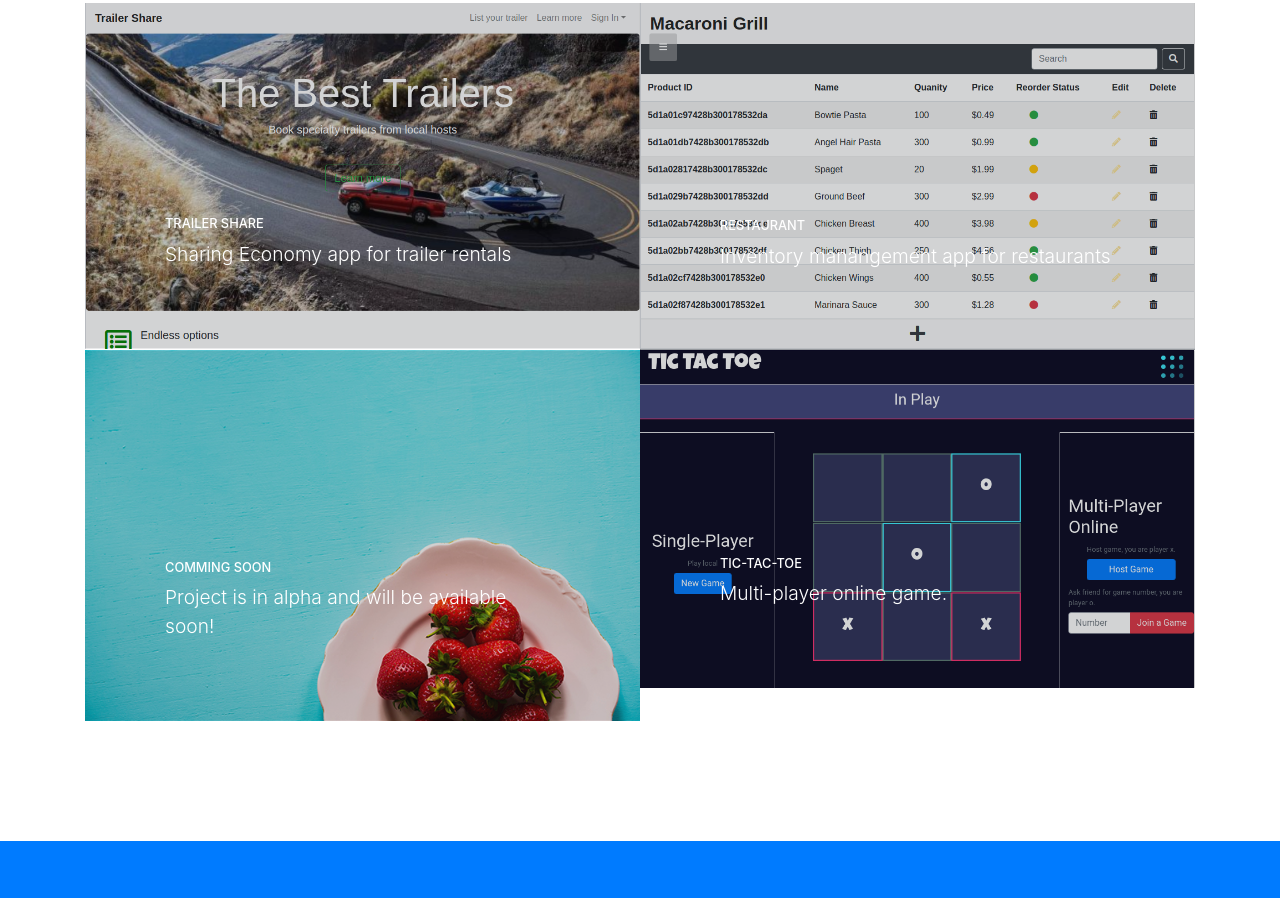
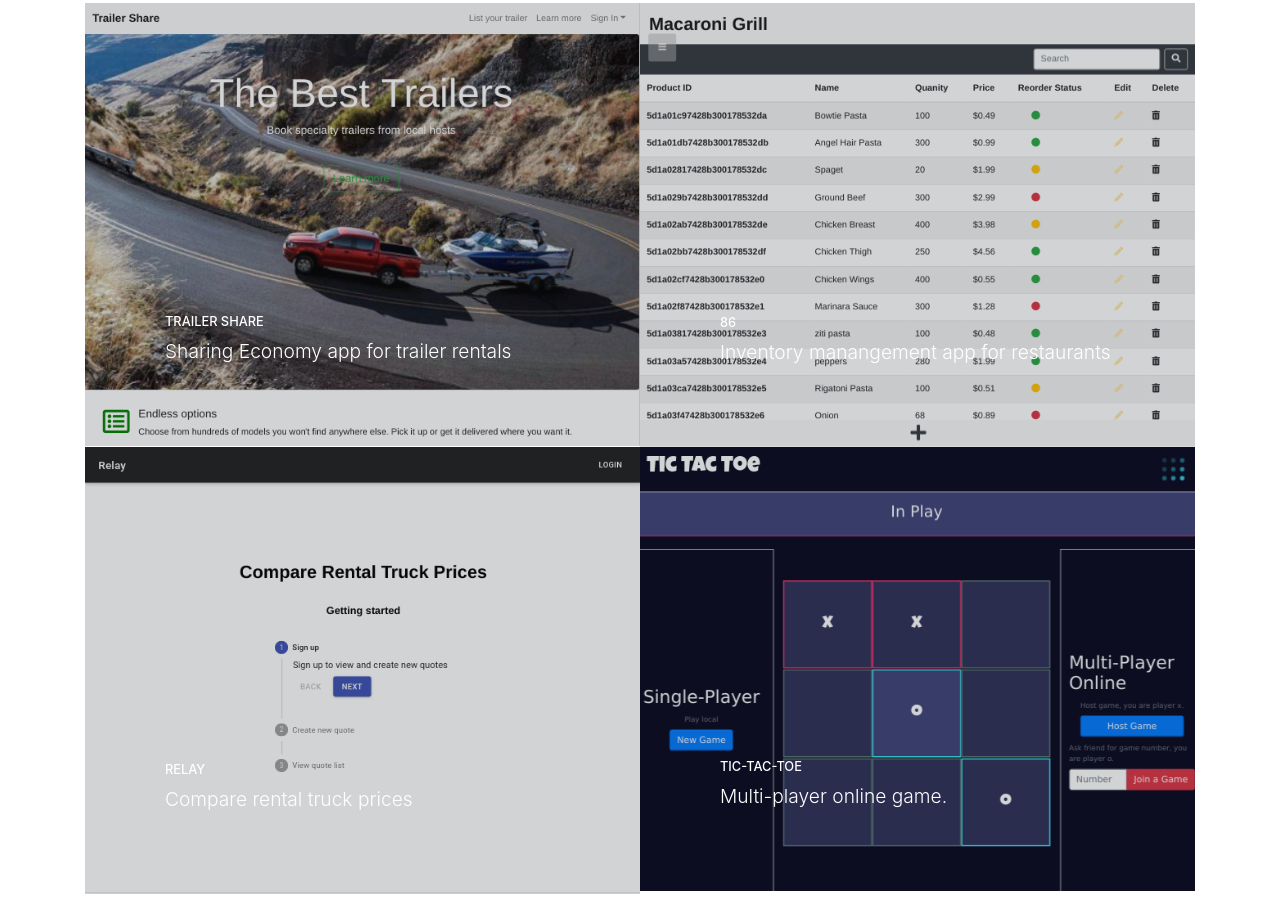
Before and after one commit to FMA126/FMA126.github.io, a website with bundled scripts: page index.html in a window 1280 px wide. Shown: the part 3073-3971 px from the top of the page. Built offline with nearby package versions, Linux system fonts and the light colour scheme.

Commit message:
Changed images

```diff
--- a/index.html
+++ b/index.html
@@ -314,29 +314,29 @@
                 <p class="mb-0">Sharing Economy app for trailer rentals</p>
               </span>
             </span>
-            <img class="img-fluid" src="img/trailer-share1.png" alt="">
+            <img class="img-fluid" src="img/trailer-share.png" alt="">
           </a>
         </div>
         <div class="col-lg-6">
           <a class="portfolio-item" href="https://namast-ai.github.io/RESTaurant-client/" target="_blank">
             <span class="caption">
               <span class="caption-content">
-                <h2>RESTaurant</h2>
+                <h2>86</h2>
                 <p class="mb-0">Inventory manangement app for restaurants</p>
               </span>
             </span>
-            <img class="img-fluid" src="img/RESTaurant1.png" alt="">
+            <img class="img-fluid" src="img/86.png" alt="">
           </a>
         </div>
         <div class="col-lg-6">
-          <a class="portfolio-item" href="#">
+          <a class="portfolio-item" href="https://fma126.github.io/Relay-client">
             <span class="caption">
               <span class="caption-content">
-                <h2>Comming Soon</h2>
-                <p class="mb-0">Project is in alpha and will be available soon!</p>
+                <h2>Relay</h2>
+                <p class="mb-0">Compare rental truck prices</p>
               </span>
             </span>
-            <img class="img-fluid" src="img/portfolio-3.jpg" alt="">
+            <img class="img-fluid" src="img/Relay.png" alt="">
           </a>
         </div>
         <div class="col-lg-6">
@@ -347,7 +347,7 @@
                 <p class="mb-0">Multi-player online game.</p>
               </span>
             </span>
-            <img class="img-fluid" src="img/tic-tac-toe1.png" alt="">
+            <img class="img-fluid" src="img/tic-tac-toe.png" alt="">
           </a>
         </div>
       </div>
```
Also changed, not shown: img/86.png (added), img/RESTaurant.png (deleted), img/RESTaurant1.png (deleted), img/Relay.png (added), img/tic-tac-toe.png (added), img/tic-tac-toe1.png (deleted), img/trailer-share.png (added), img/trailer-share1.png (deleted).
